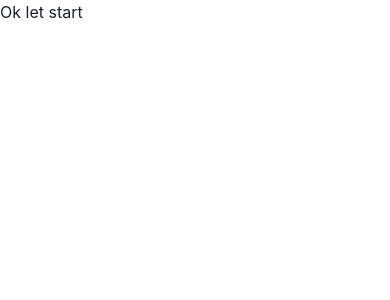
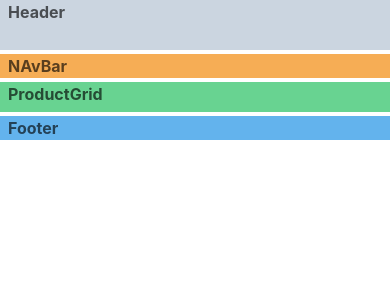
Before and after one commit to DijanaVN/shop-shopping-site, a React (Vite) app: page / in a window 390 px wide. Shown: the top 300 px of the page. Built offline with nearby package versions, Linux system fonts and the light colour scheme.

Commit message:
build responsive layout

```diff
--- a/src/App.tsx
+++ b/src/App.tsx
@@ -1,10 +1,44 @@
-import { useState } from "react";
-import { Text } from "@chakra-ui/react";
+import { Grid, GridItem, Show } from "@chakra-ui/react";
+import NavBar from "./NavBar";
+import ProductGrid from "./ProductGrid";
+import ProductCategories from "./ProductCategories";
+import Footer from "./Footer";
+import Header from "./Header";
 
 function App() {
-  const [count, setCount] = useState(0);
-
-  return <Text>Ok let start</Text>;
+  return (
+    <Grid
+      templateAreas={{
+        base: `'header' "nav" "main" "footer"`,
+        lg: `"header header" "nav nav"
+                  "aside main"
+                  "footer footer"`,
+      }}
+      gridTemplateRows={"50px 1fr 30px"}
+      gridTemplateColumns={{ base: "1fr", lg: "30% 70%" }} // 30% and 70% columns
+      gap="1"
+      color="blackAlpha.700"
+      fontWeight="bold"
+    >
+      <GridItem pl="2" bg="gray.300" area={"header"}>
+        <Header />
+      </GridItem>
+      <GridItem pl="2" bg="orange.300" area={"nav"}>
+        <NavBar />
+      </GridItem>
+      <Show above="lg">
+        <GridItem pl="2" bg="pink.300" area={"aside"}>
+          <ProductCategories />
+        </GridItem>
+      </Show>
+      <GridItem pl="2" bg="green.300" area={"main"}>
+        <ProductGrid />
+      </GridItem>
+      <GridItem pl="2" bg="blue.300" area={"footer"}>
+        <Footer />
+      </GridItem>
+    </Grid>
+  );
 }
 
 export default App;
--- /dev/null
+++ b/src/Footer.tsx
@@ -0,0 +1,6 @@
+import { Text } from "@chakra-ui/react";
+const Footer = () => {
+  return <Text>Footer</Text>;
+};
+
+export default Footer;
--- /dev/null
+++ b/src/Header.tsx
@@ -0,0 +1,6 @@
+import { Text } from "@chakra-ui/react";
+const Header = () => {
+  return <Text>Header</Text>;
+};
+
+export default Header;
--- /dev/null
+++ b/src/NavBar.tsx
@@ -0,0 +1,10 @@
+import { Text } from "@chakra-ui/react";
+const NavBar = () => {
+  return (
+    <>
+      <Text>NAvBar</Text>
+    </>
+  );
+};
+
+export default NavBar;
--- /dev/null
+++ b/src/ProductCategories.tsx
@@ -0,0 +1,6 @@
+import { Text } from "@chakra-ui/react";
+const ProductCategories = () => {
+  return <Text>ProductCategories</Text>;
+};
+
+export default ProductCategories;
--- /dev/null
+++ b/src/ProductGrid.tsx
@@ -0,0 +1,6 @@
+import { Text } from "@chakra-ui/react";
+const ProductGrid = () => {
+  return <Text>ProductGrid</Text>;
+};
+
+export default ProductGrid;
--- a/src/main.tsx
+++ b/src/main.tsx
@@ -2,8 +2,6 @@ import React from "react";
 import ReactDOM from "react-dom/client";
 import { ChakraProvider } from "@chakra-ui/react";
 import App from "./App";
-
-import "./index.css";
 
 ReactDOM.createRoot(document.getElementById("root") as HTMLElement).render(
   <React.StrictMode>
```
